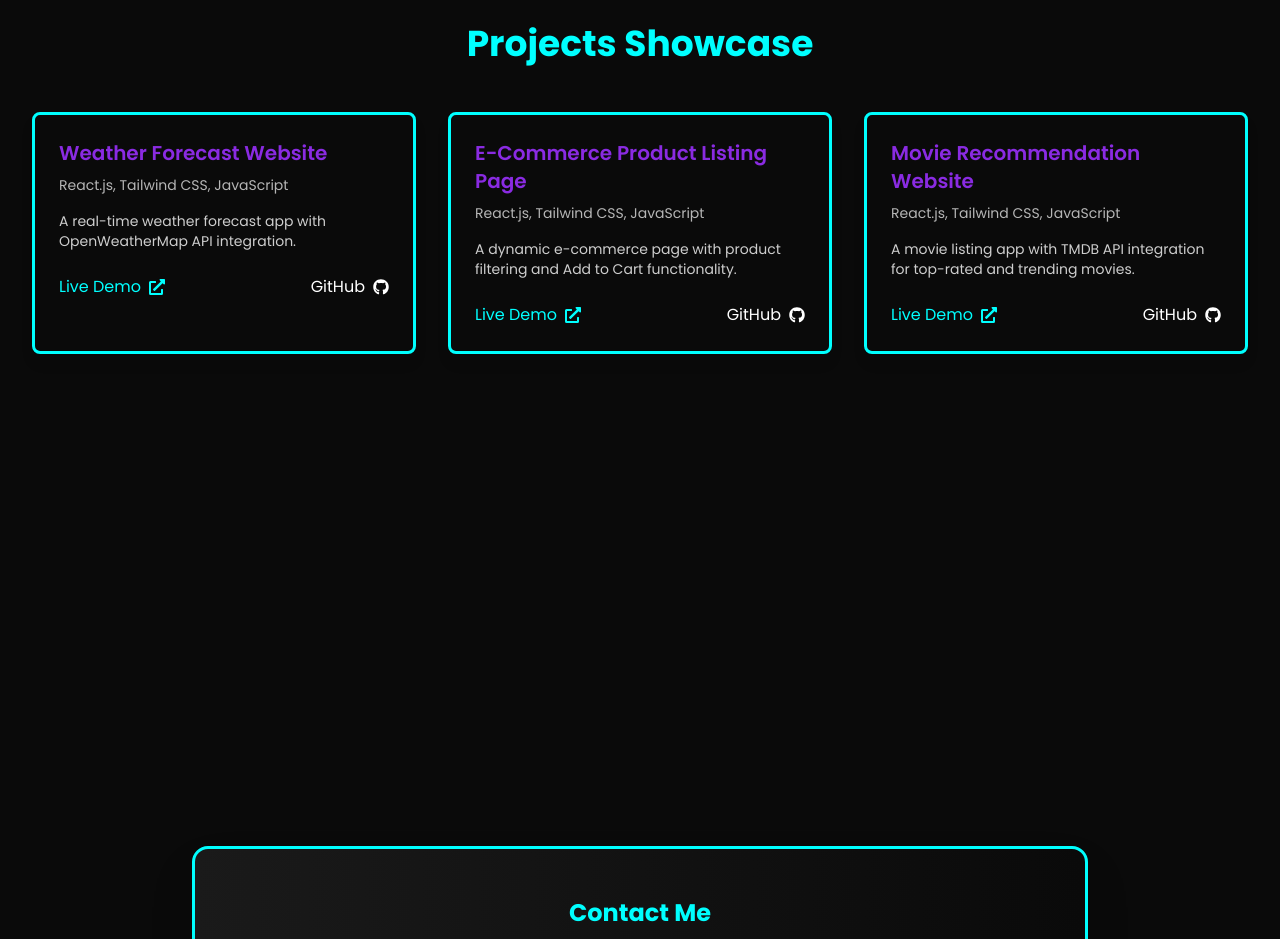
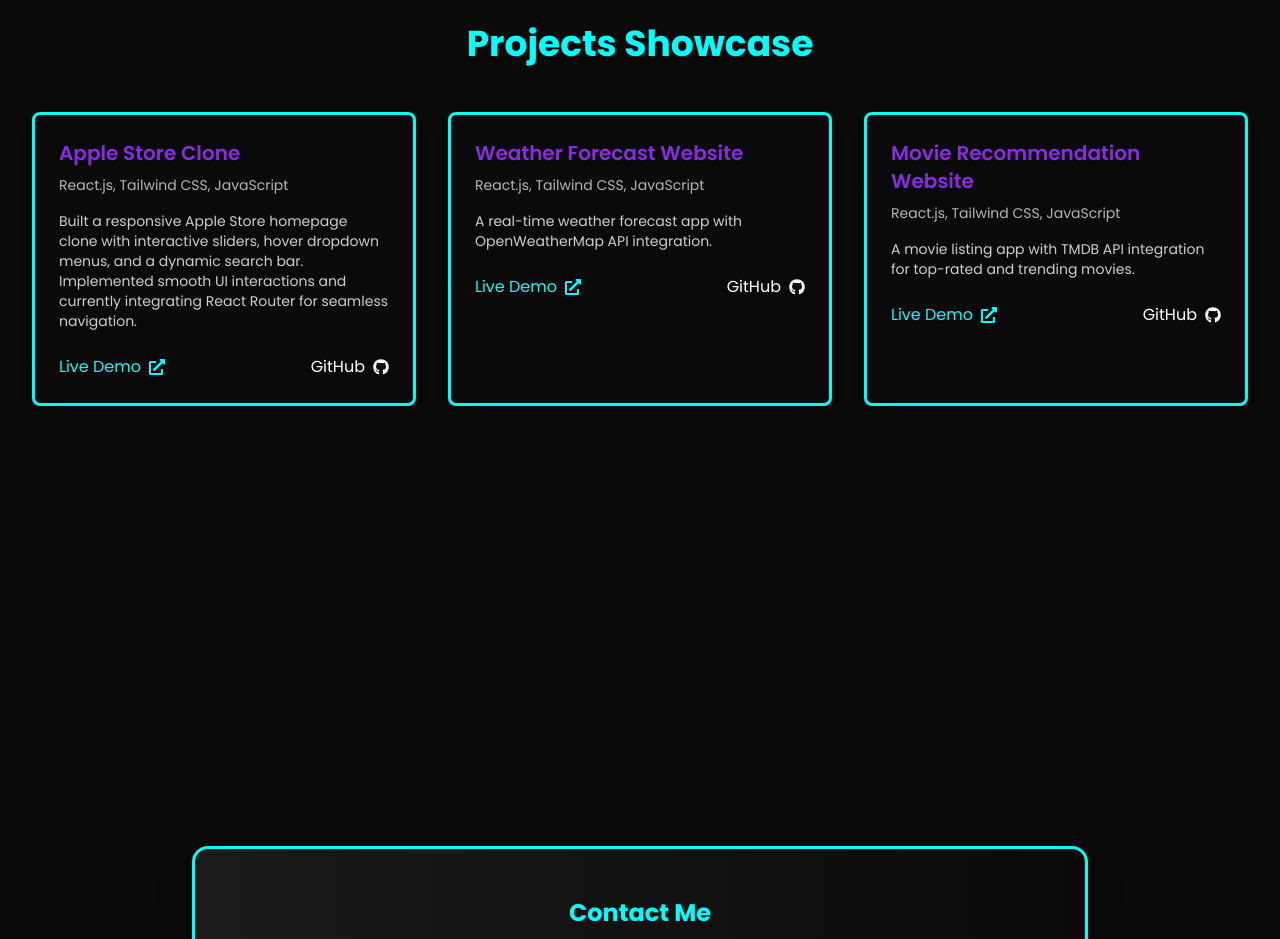
Before and after one commit to levi2104/my-portfolio, a React (Vite) app: page / in a window 1280 px wide. Shown: the part 1640-2579 px from the top of the page. Built offline with nearby package versions, Linux system fonts and the light colour scheme; a web font is replaced by a local one.

Commit message:
Update ProjectsShowcase.jsx

```diff
--- a/src/Pages/ProjectsShowcase.jsx
+++ b/src/Pages/ProjectsShowcase.jsx
@@ -2,6 +2,13 @@
 import { FaExternalLinkAlt, FaGithub } from "react-icons/fa";
 
 const projects = [
+  {
+    title: "Apple Store Clone",
+    techStack: "React.js, Tailwind CSS, JavaScript",
+    liveLink: "#",
+    githubLink: "#",
+    description: "Built a responsive Apple Store homepage clone with interactive sliders, hover dropdown menus, and a dynamic search bar. Implemented smooth UI interactions and currently integrating React Router for seamless navigation."
+  },
   {
     title: "Weather Forecast Website",
     techStack: "React.js, Tailwind CSS, JavaScript",
@@ -9,14 +16,6 @@
     githubLink: "#",
     description:
       "A real-time weather forecast app with OpenWeatherMap API integration.",
-  },
-  {
-    title: "E-Commerce Product Listing Page",
-    techStack: "React.js, Tailwind CSS, JavaScript",
-    liveLink: "#",
-    githubLink: "#",
-    description:
-      "A dynamic e-commerce page with product filtering and Add to Cart functionality.",
   },
   {
     title: "Movie Recommendation Website",
```
